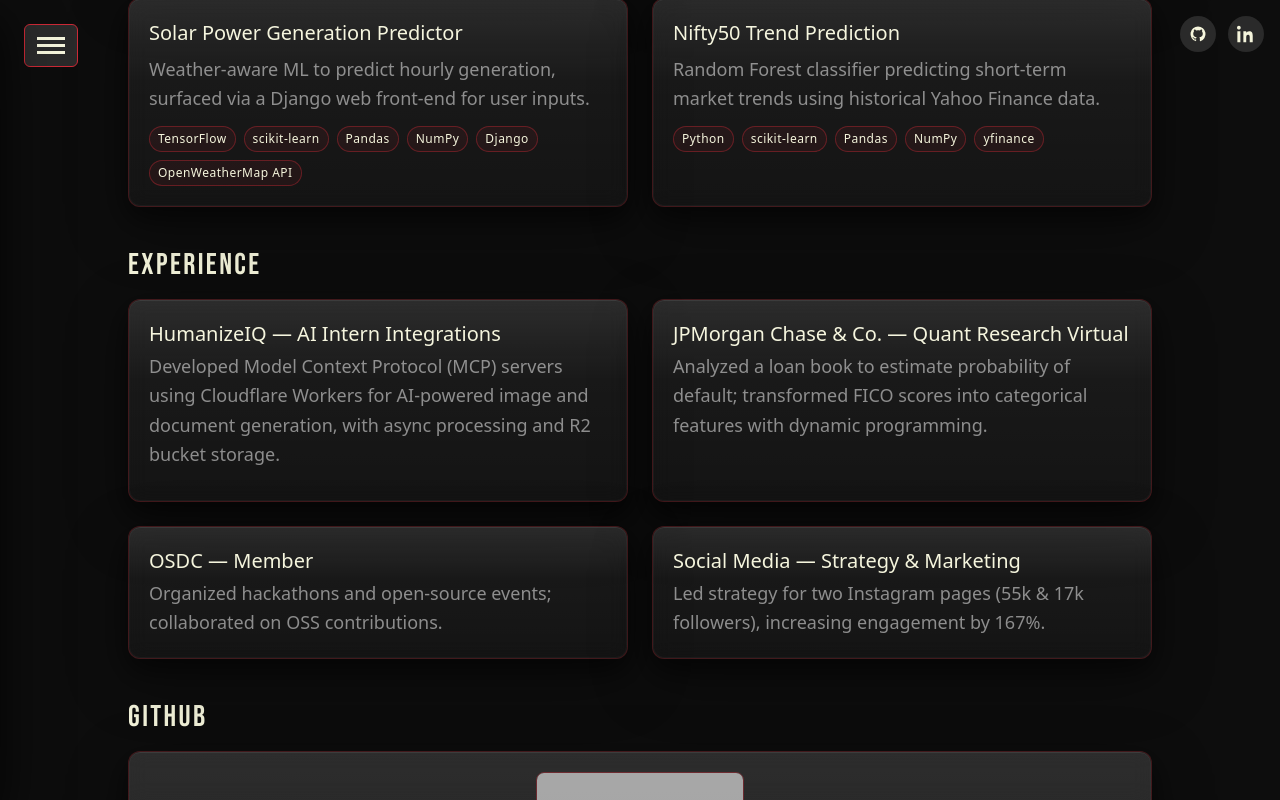
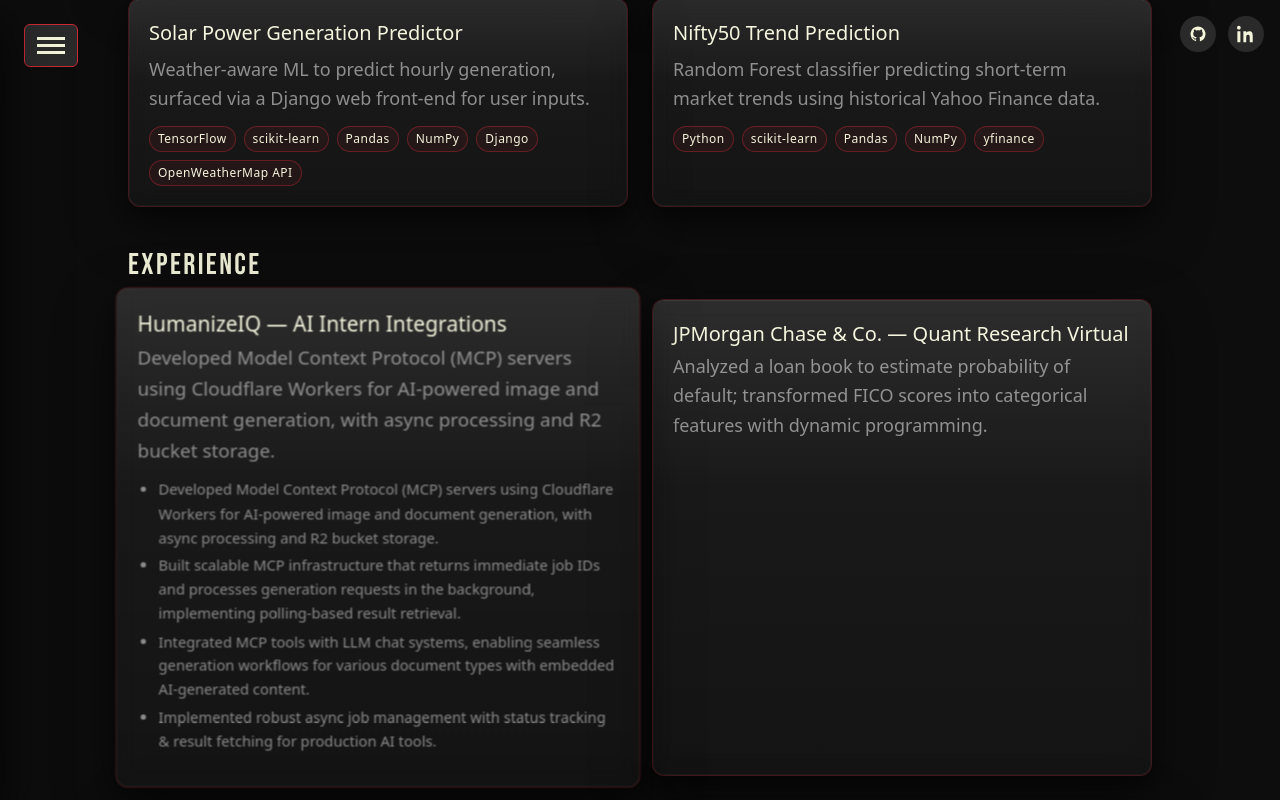
Before and after one commit to mohakapoor/Portfolio, a Next.js app: page /story in a window 1280 px wide. Both pictures are taken after a click on the element 378 px from the left and 1180 px from the top of the page. Shown: the part 780-1580 px from the top of the page. Built offline with nearby package versions, Linux system fonts and the light colour scheme; grey boxes are pictures that could not be loaded.

Commit message:
Enhance expandable card functionality in StoryPage component by adding dynamic references and click handling for improved user interaction. Updated card styles to reflect expansion state and visibility of project details, ensuring a more engaging experience.

```diff
--- a/src/app/story/page.tsx
+++ b/src/app/story/page.tsx
@@ -240,10 +240,16 @@ export default function StoryPage() {
           <section id="experience">
             <h2 className="newspaper-headline text-3xl mb-4">Experience</h2>
             <div className="grid gap-6 md:grid-cols-2">
-              <div className="glass-card p-5 hover:scale-105 hover:z-10 transition-all duration-500 ease-in group cursor-pointer">
+              <div
+                ref={(el) => { cardRefs.current[4] = el; }}
+                className={`glass-card p-5 transition-all duration-500 ease-in group cursor-pointer ${
+                  expandedCard === 4 ? 'scale-105 z-10' : 'hover:scale-105 hover:z-10'
+                }`}
+                onClick={() => handleCardClick(4)}
+              >
                 <h3 className="text-xl mb-1">HumanizeIQ — AI Intern Integrations</h3>
                 <p className="text-dust-gray mb-3">Developed Model Context Protocol (MCP) servers using Cloudflare Workers for AI-powered image and document generation, with async processing and R2 bucket storage.</p>
-                <div className="hidden group-hover:block text-dust-gray mb-3 text-sm leading-relaxed">
+                <div className={`${expandedCard === 4 ? 'block' : 'hidden group-hover:block'} text-dust-gray mb-3 text-sm leading-relaxed`}>
                   <ul className="list-disc pl-5 space-y-1">
                     <li>Developed Model Context Protocol (MCP) servers using Cloudflare Workers for AI-powered image and document generation, with async processing and R2 bucket storage.</li>
                     <li>Built scalable MCP infrastructure that returns immediate job IDs and processes generation requests in the background, implementing polling-based result retrieval.</li>
@@ -252,10 +258,16 @@ export default function StoryPage() {
                   </ul>
                 </div>
               </div>
-              <div className="glass-card p-5 hover:scale-105 hover:z-10 transition-all duration-500 ease-in group cursor-pointer">
+              <div
+                ref={(el) => { cardRefs.current[5] = el; }}
+                className={`glass-card p-5 transition-all duration-500 ease-in group cursor-pointer ${
+                  expandedCard === 5 ? 'scale-105 z-10' : 'hover:scale-105 hover:z-10'
+                }`}
+                onClick={() => handleCardClick(5)}
+              >
                 <h3 className="text-xl mb-1">JPMorgan Chase & Co. — Quant Research Virtual</h3>
                 <p className="text-dust-gray mb-3">Analyzed a loan book to estimate probability of default; transformed FICO scores into categorical features with dynamic programming.</p>
-                <div className="hidden group-hover:block text-dust-gray mb-3 text-sm leading-relaxed">
+                <div className={`${expandedCard === 5 ? 'block' : 'hidden group-hover:block'} text-dust-gray mb-3 text-sm leading-relaxed`}>
                   <ul className="list-disc pl-5 space-y-1">
                     <li>Applied quantitative research methods in a simulated banking environment for loan default analysis</li>
                     <li>Used dynamic programming to convert FICO scores into categorical data, enhancing default prediction model robustness</li>
```
